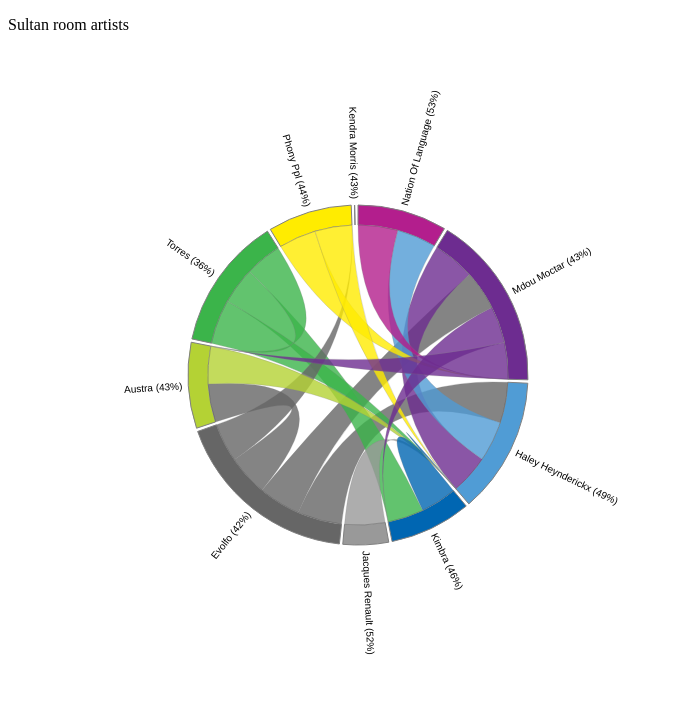
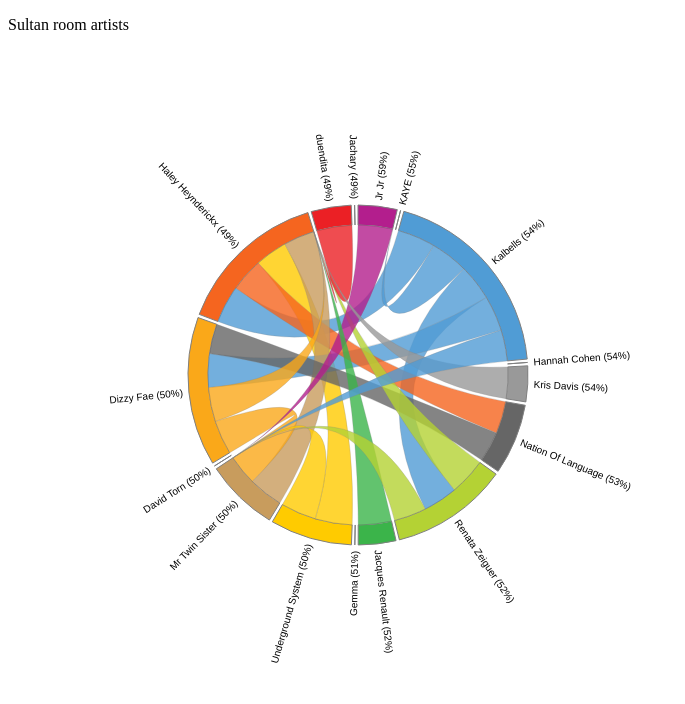
Before and after one commit to sstoikov/thesultanroom, a plain HTML site: page index.html in a window 1280 px wide. Shown: the whole page, without its empty margins (0-685 px from the left). Drawn offline with Linux system fonts and the light colour scheme.

Commit message:
16 sultan room artists

```diff
--- a/index.html
+++ b/index.html
@@ -56,10 +56,10 @@
       //  CREATE MATRIX AND MAP
       //*******************************************************************
 
-var matrix_json =[[0.0, 77.0, 76.0, 0.0, 0.0, 0.0, 0.0, 0.0, 0.0, 0.0], [0.0, 0.0, 81.0, 71.0, 0.0, 77.0, 71.0, 0.0, 0.0, 0.0], [78.0, 76.0, 0.0, 0.0, 0.0, 79.0, 0.0, 0.0, 0.0, 0.0], [0.0, 0.0, 70.0, 0.0, 0.0, 0.0, 0.0, 70.0, 0.0, 0.0], [0.0, 0.0, 78.0, 0.0, 0.0, 0.0, 0.0, 0.0, 0.0, 0.0], [0.0, 82.0, 86.0, 0.0, 0.0, 0.0, 79.0, 0.0, 75.0, 0.0], [0.0, 0.0, 73.0, 0.0, 0.0, 74.0, 0.0, 0.0, 0.0, 0.0], [0.0, 0.0, 86.0, 71.0, 0.0, 0.0, 71.0, 0.0, 0.0, 0.0], [0.0, 72.0, 72.0, 0.0, 0.0, 0.0, 0.0, 0.0, 0.0, 0.0], [0.0, 0.0, 0.0, 0.0, 0.0, 0.0, 0.0, 0.0, 0.0, 0.0]] ;
 
-      var colormap=[{'name': 'Nation Of Language (53%)', 'color': '#B31E8D', 'id': 0, 'data': '#B31E8D'}, {'name': 'Mdou Moctar (43%)', 'color': '#6D2C90', 'id': 1, 'data': '#6D2C90'}, {'name': 'Haley Heynderickx (49%)', 'color': '#509CD5', 'id': 2, 'data': '#509CD5'}, {'name': 'Kimbra (46%)', 'color': '#0066B2', 'id': 3, 'data': '#0066B2'}, {'name': 'Jacques Renault (52%)', 'color': '#999999', 'id': 4, 'data': '#999999'}, {'name': 'Evolfo (42%)', 'color': '#666666', 'id': 5, 'data': '#666666'}, {'name': 'Austra (43%)', 'color': '#B4D234', 'id': 6, 'data': '#B4D234'}, {'name': 'Torres (36%)', 'color': '#3BB44A', 'id': 7, 'data': '#3BB44A'}, {'name': 'Phony Ppl (44%)', 'color': '#FFEC00', 'id': 8, 'data': '#FFEC00'}, {'name': 'Kendra Morris (43%)', 'color': '#FFCB00', 'id': 9, 'data': '#FFCB00'}]
+var matrix_json =[[0.0, 0.0, 0.0, 0.0, 0.0, 0.0, 0.0, 0.0, 0.0, 0.0, 81.0, 0.0, 0.0, 0.0, 0.0, 0.0], [0.0, 0.0, 0.0, 0.0, 0.0, 0.0, 0.0, 0.0, 0.0, 0.0, 0.0, 0.0, 0.0, 0.0, 0.0, 0.0], [88.0, 0.0, 0.0, 0.0, 0.0, 0.0, 85.0, 0.0, 0.0, 0.0, 73.0, 0.0, 83.0, 89.0, 0.0, 0.0], [0.0, 0.0, 0.0, 0.0, 0.0, 0.0, 0.0, 0.0, 0.0, 0.0, 0.0, 0.0, 0.0, 0.0, 0.0, 0.0], [0.0, 0.0, 0.0, 0.0, 0.0, 0.0, 0.0, 0.0, 0.0, 0.0, 0.0, 0.0, 0.0, 74.0, 0.0, 0.0], [0.0, 0.0, 0.0, 0.0, 0.0, 0.0, 0.0, 0.0, 0.0, 0.0, 0.0, 0.0, 71.0, 76.0, 0.0, 0.0], [0.0, 0.0, 81.0, 0.0, 0.0, 0.0, 0.0, 0.0, 0.0, 0.0, 76.0, 0.0, 0.0, 87.0, 0.0, 0.0], [0.0, 0.0, 0.0, 0.0, 0.0, 0.0, 0.0, 0.0, 0.0, 0.0, 0.0, 0.0, 0.0, 78.0, 0.0, 0.0], [0.0, 0.0, 0.0, 0.0, 0.0, 0.0, 0.0, 0.0, 0.0, 0.0, 0.0, 0.0, 0.0, 0.0, 0.0, 0.0], [0.0, 0.0, 0.0, 0.0, 0.0, 0.0, 0.0, 0.0, 0.0, 0.0, 83.0, 0.0, 0.0, 87.0, 0.0, 0.0], [0.0, 0.0, 0.0, 0.0, 0.0, 0.0, 0.0, 0.0, 0.0, 0.0, 0.0, 0.0, 71.0, 81.0, 0.0, 0.0], [0.0, 0.0, 0.0, 0.0, 0.0, 0.0, 0.0, 0.0, 0.0, 0.0, 0.0, 0.0, 0.0, 0.0, 0.0, 0.0], [0.0, 0.0, 79.0, 0.0, 0.0, 70.0, 0.0, 0.0, 0.0, 0.0, 80.0, 0.0, 0.0, 80.0, 0.0, 0.0], [0.0, 0.0, 88.0, 0.0, 0.0, 78.0, 0.0, 0.0, 0.0, 76.0, 73.0, 0.0, 0.0, 0.0, 0.0, 0.0], [0.0, 0.0, 0.0, 0.0, 0.0, 0.0, 0.0, 0.0, 0.0, 0.0, 0.0, 0.0, 0.0, 83.0, 0.0, 0.0], [0.0, 0.0, 0.0, 0.0, 0.0, 0.0, 0.0, 0.0, 0.0, 0.0, 0.0, 0.0, 0.0, 0.0, 0.0, 0.0]] ;
 
+      var colormap=[{'name': 'Jr Jr (59%)', 'color': '#B31E8D', 'id': 0, 'data': '#B31E8D'}, {'name': 'KAYE (55%)', 'color': '#6D2C90', 'id': 1, 'data': '#6D2C90'}, {'name': 'Kalbells (54%)', 'color': '#509CD5', 'id': 2, 'data': '#509CD5'}, {'name': 'Hannah Cohen (54%)', 'color': '#0066B2', 'id': 3, 'data': '#0066B2'}, {'name': 'Kris Davis (54%)', 'color': '#999999', 'id': 4, 'data': '#999999'}, {'name': 'Nation Of Language (53%)', 'color': '#666666', 'id': 5, 'data': '#666666'}, {'name': 'Renata Zeiguer (52%)', 'color': '#B4D234', 'id': 6, 'data': '#B4D234'}, {'name': 'Jacques Renault (52%)', 'color': '#3BB44A', 'id': 7, 'data': '#3BB44A'}, {'name': 'Gemma (51%)', 'color': '#FFEC00', 'id': 8, 'data': '#FFEC00'}, {'name': 'Underground System (50%)', 'color': '#FFCB00', 'id': 9, 'data': '#FFCB00'}, {'name': 'Mr Twin Sister (50%)', 'color': '#C89C5D', 'id': 10, 'data': '#C89C5D'}, {'name': 'David Torn (50%)', 'color': '#743706', 'id': 11, 'data': '#743706'}, {'name': 'Dizzy Fae (50%)', 'color': '#FAA819', 'id': 12, 'data': '#FAA819'}, {'name': 'Haley Heynderickx (49%)', 'color': '#F5651F', 'id': 13, 'data': '#F5651F'}, {'name': 'duendita (49%)', 'color': '#EB2025', 'id': 14, 'data': '#EB2025'}, {'name': 'Jachary (49%)', 'color': '#A31116', 'id': 15, 'data': '#A31116'}]
       drawChords(matrix_json, colormap);
 
 
```
